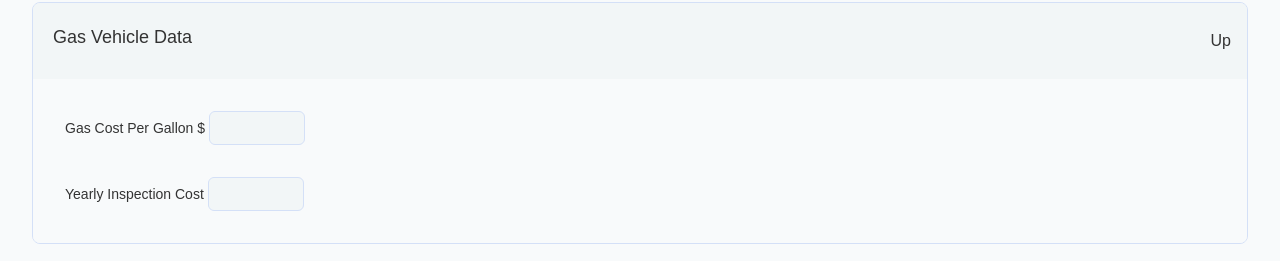
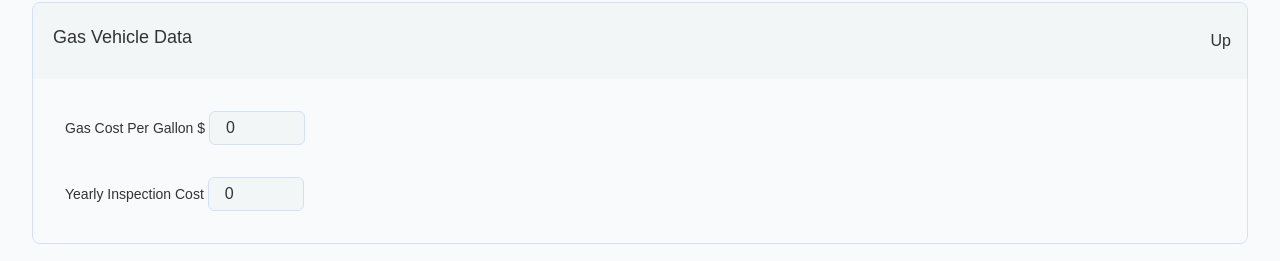
Before and after one commit to adamhinton/mileagebuddy, a Next.js app: page /calculator in a window 1280 px wide. Shown: the part 238-499 px from the top of the page. Built offline with nearby package versions, Linux system fonts and the light colour scheme; no server answers.

Commit message:
Pass in more precise subschema to number input and also make default values 0

```diff
--- a/src/app/calculator/CalculatorFormComponents/MileageCalcFormNumberInput.tsx
+++ b/src/app/calculator/CalculatorFormComponents/MileageCalcFormNumberInput.tsx
@@ -4,6 +4,7 @@
 // So I hope this thing works because I'll be using it a lot.
 // TODO write tests for this once it's finalized
 // This has a <label> too, but MileageCalcFormNumInputAndLabel was an annoyingly long name
+// Confused about the subschema being passed in? See the jsdoc for subSchema param
 
 import {
 	FieldValues,
@@ -35,7 +36,7 @@ type MileageCalcFormNumInputProps<TFieldValues extends FieldValues> = {
  *
  * @param error Auto-generated error message from react-hook-form by way of Zod schema validation
  *
- * @param subSchema The Zod schema for the number input. For instance GasVehicleSchemaForPOST.shape.gasCostPerGallon
+ * @param subSchema The Zod schema for the number input. For instance BaseVehicleSchema.shape.fixedCosts.shape.inspectionCost. Note that it's extended from BaseVehicleSchema because things like VehicleSchemaForPOST are union types, and you can't access the shape of a union type
  *
  * TODO write tests for num input once you've finished coding it
  */
@@ -73,6 +74,7 @@ const MileageCalcFormNumInput = ({
 				max={maxValue}
 				min={minValue}
 				required={isRequired}
+				defaultValue={0}
 			/>
 			{error && <p className="text-xs text-red-500 mt-1">{error}</p>}{" "}
 		</div>
```
